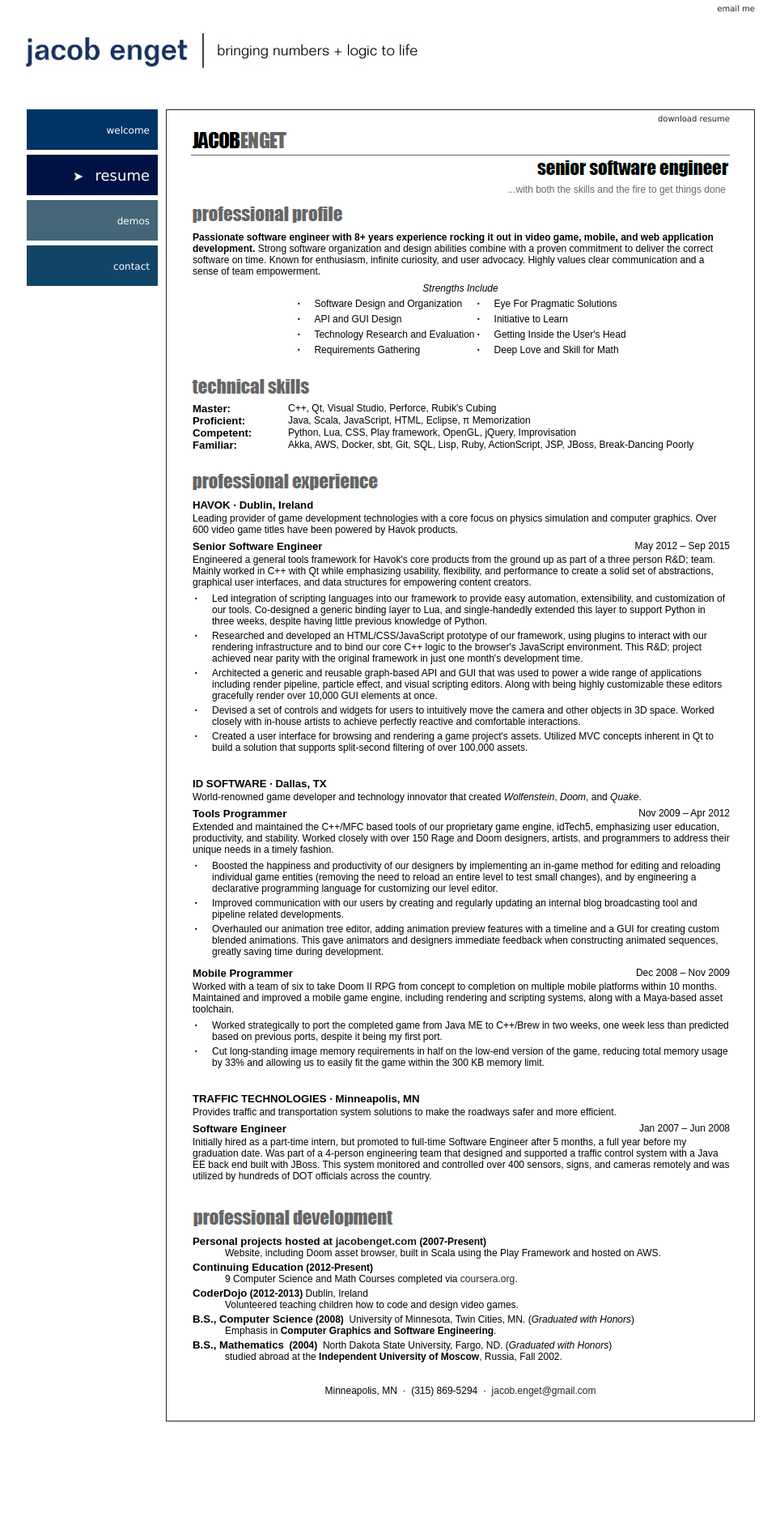
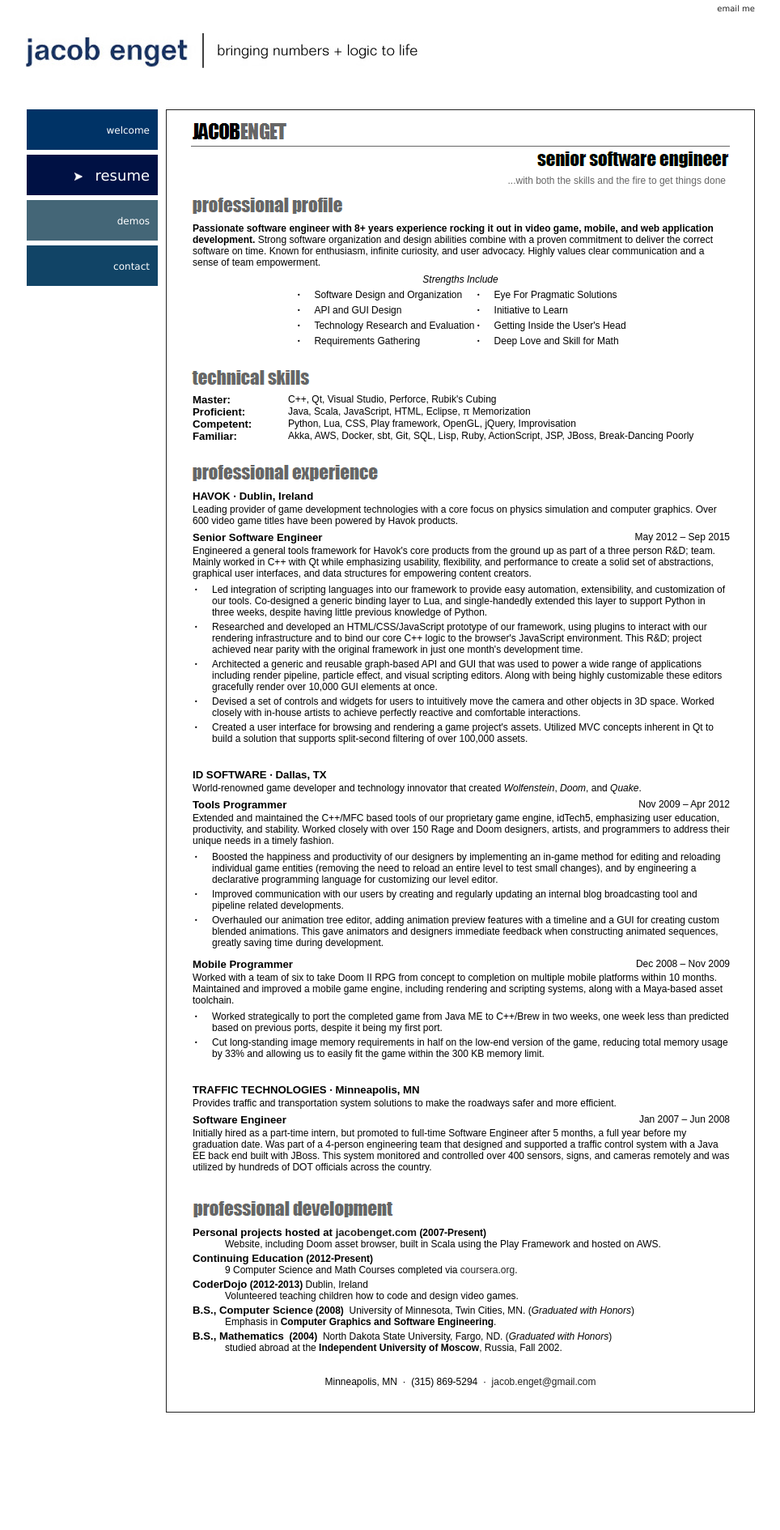
Before and after one commit to jacobenget/jacobenget.github.io, a Jekyll site: the page built from docs/resume.html, in a window 1280 px wide. Shown: the whole page at 81% size, without its empty margins (157-1121 px from the left). Built offline with Jekyll 4.4.1, drawn with Linux system fonts in a browser that asks for light colours.

Commit message:
Remove link for downloading resume
until I have a recent copy of my resume to put behind this download link

```diff
--- a/docs/resume.html
+++ b/docs/resume.html
@@ -5,7 +5,7 @@
 ---
 
 <div id="linkToDownloadResume">
-  <a class="boldMe" href="/assets/files/JacobEnget_Resume.pdf">download resume</a>
+  <!--a class="boldMe" href="/assets/files/JacobEnget_Resume.pdf">download resume</a-->
 </div>
 <div id="resume">
   <div id="titleBar">
```
